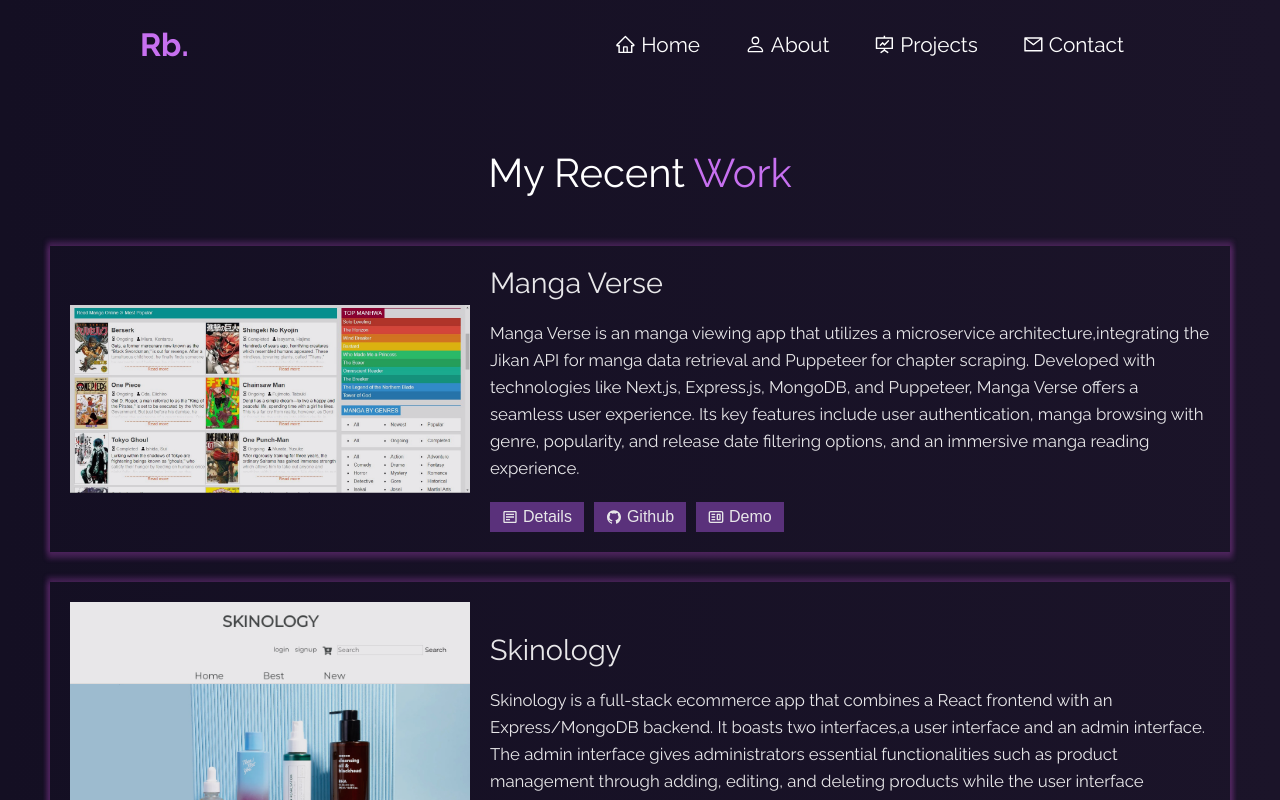
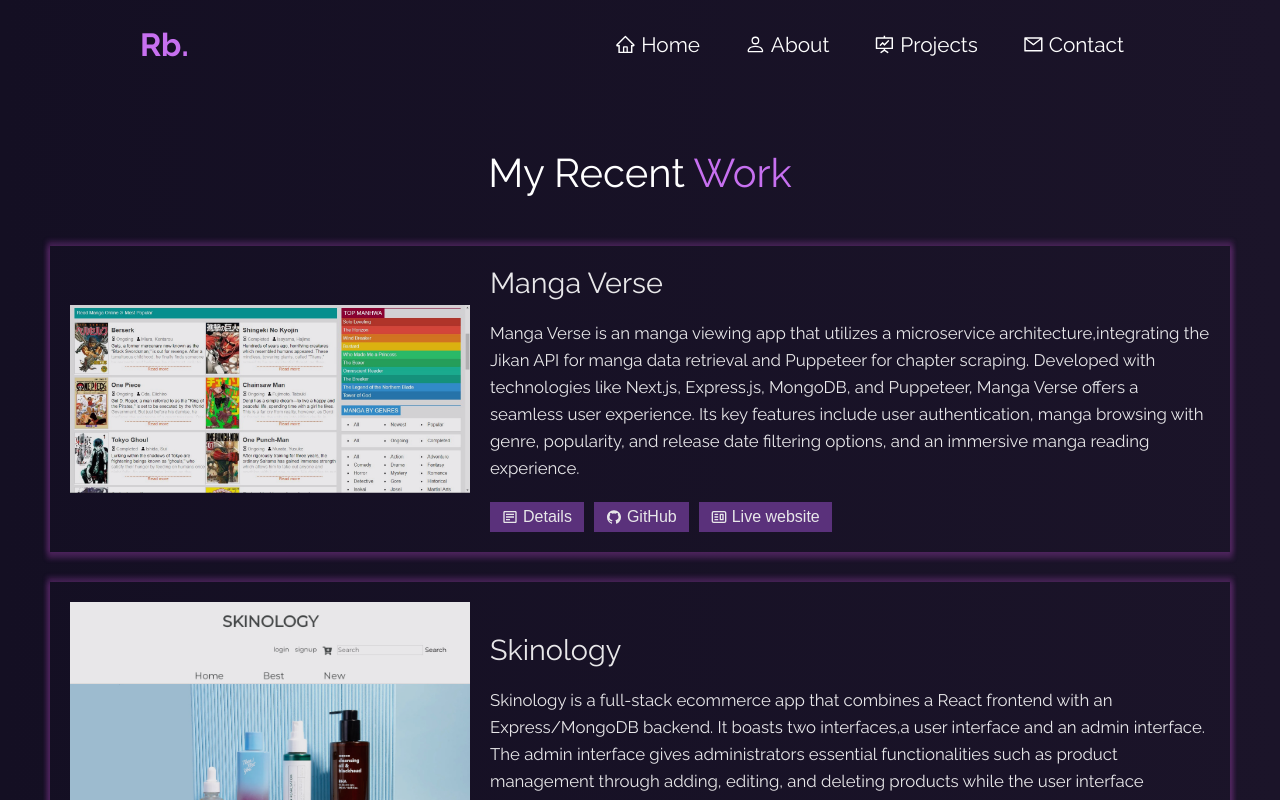
Before and after one commit to Ree-m/my-portfolio, a Next.js app: page /projects in a window 1280 px wide. Shown: the top 800 px of the page. Built offline with nearby package versions, Linux system fonts and the light colour scheme; a web font is replaced by a local one.

Commit message:
updated typeeffect,typos and project button

```diff
--- a/app/Components/About/AboutMe.jsx
+++ b/app/Components/About/AboutMe.jsx
@@ -21,7 +21,7 @@ const AboutMe = () => {
           <br/>
           <ul>
             <li>Learning languages, currently I am doing an A1 mandarin course!</li>
-            <li>Reading comics, I am an absoulte manga fan.</li>
+            <li>Reading comics, I am an absolute manga fan.</li>
             <li>Watching movies or shows.</li>
           </ul>
 
--- a/app/Components/Home/Intro.jsx
+++ b/app/Components/Home/Intro.jsx
@@ -24,7 +24,7 @@ const Intro = () => {
           <p>I somehow ended up coding and so far I enjoy it quite alot.</p>
           <p>
             The languages I use are
-            <b className={styles.purple}> Javascript, HTML and CSS. </b>
+            <b className={styles.purple}> JavaScript, HTML and CSS. </b>
           </p>
 
           <p>
--- a/app/Components/Home/TypeEffect.jsx
+++ b/app/Components/Home/TypeEffect.jsx
@@ -7,7 +7,7 @@ const TypeEffect = () => {
     <div className={styles.typeEffect}>
       <Typewriter
       options={{
-        strings: ["Software Developer", "MERN Developer","Full Stack Enthusiast"],
+        strings: ["Software Developer", "Software Developer","Software Developer"],
         autoStart: true,
         loop: true,
         deleteSpeed:45
--- a/app/Components/Projects/Project.jsx
+++ b/app/Components/Projects/Project.jsx
@@ -39,12 +39,12 @@ const Project = ({ name, description, ImageSrc, id, githubLink, demoLink }) => {
 
             <button onClick={() => openInNewTab(githubLink)}>
               <AiFillGithub />
-              Github
+              GitHub
             </button>
 
             <button onClick={() => openInNewTab(demoLink)}>
               <CgWebsite />
-              Demo
+              Live website
             </button>
         </div>
       </div>
```
